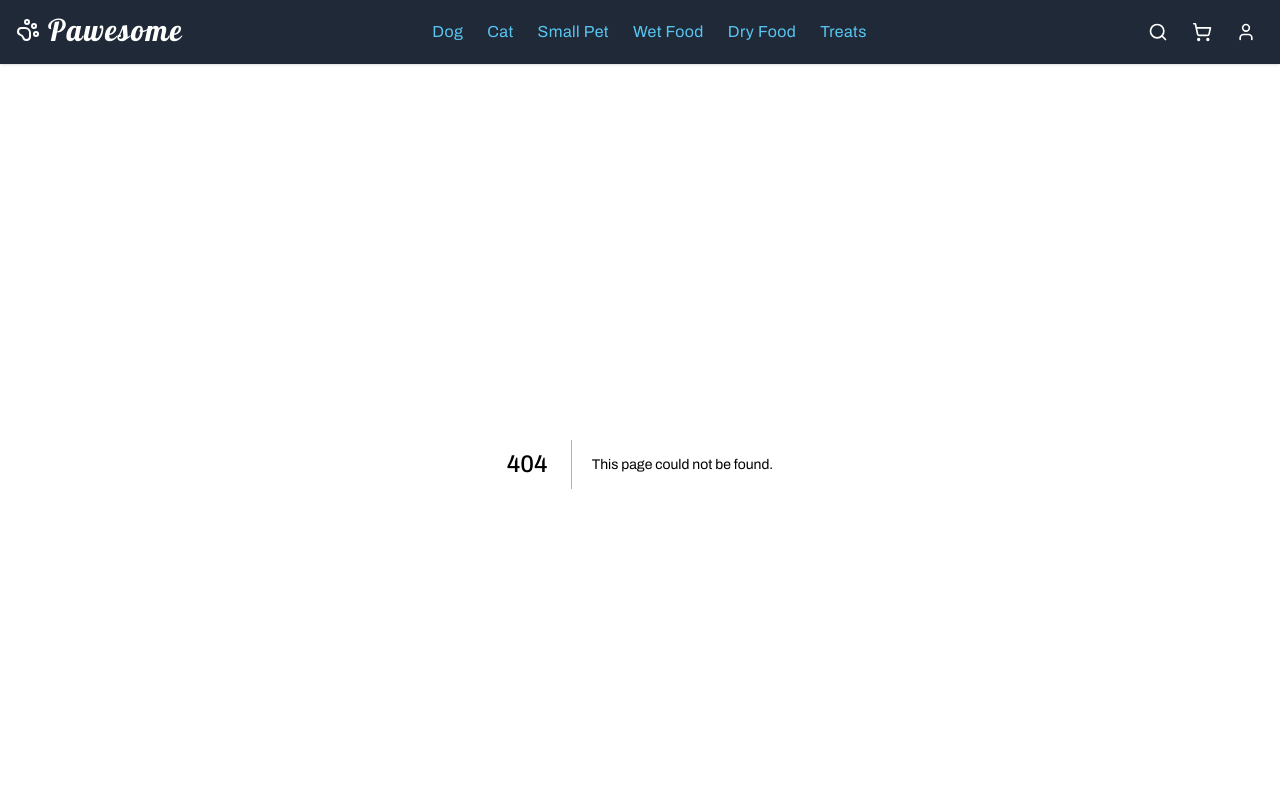
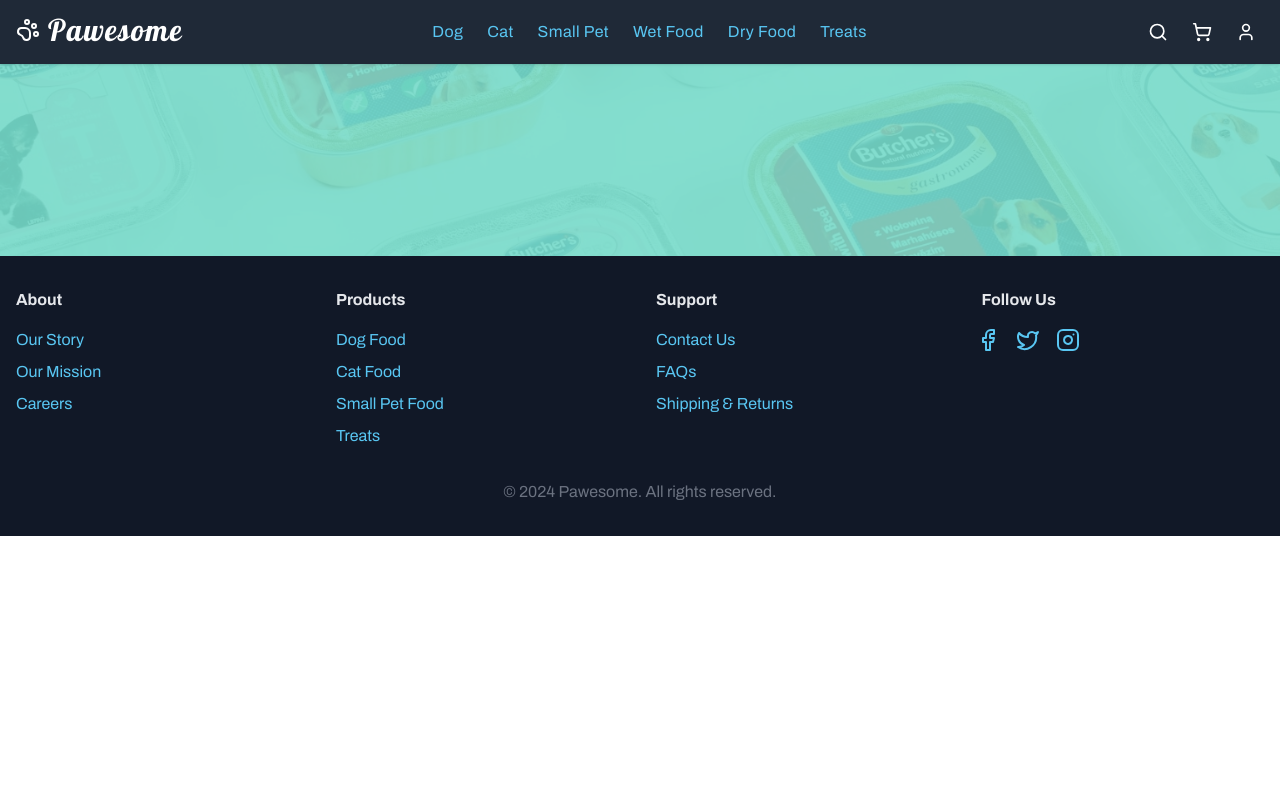
Before and after one commit to bsrblt/pawesome, a Next.js app: page /dog in a window 1280 px wide. Before the commit this address had no page. Shown: the top 800 px of the page. Built offline with nearby package versions, Linux system fonts and the light colour scheme.

Commit message:
initial commit

```diff
--- /dev/null
+++ b/app/dog/page.tsx
@@ -0,0 +1,19 @@
+import React from "react";
+
+const Dog = () => {
+  return (
+    <section className="bg-bermuda py-12 md:py-24 relative">
+      <div
+        className="absolute inset-0 opacity-10 z-0"
+        style={{
+          backgroundImage: "url('products1.jpg')",
+          backgroundSize: "cover",
+          backgroundPosition: "center",
+        }}
+      ></div>
+      <div className="container mx-auto px-4 grid md:grid-cols-2 gap-8 items-center relative z-10"></div>
+    </section>
+  );
+};
+
+export default Dog;
--- a/components/layout/Header.tsx
+++ b/components/layout/Header.tsx
@@ -40,7 +40,7 @@ const NavLink: React.FC<{ href: string; children: React.ReactNode }> = ({
 
 const navLinks = (
   <>
-    <NavLink href="#">Dog</NavLink>
+    <NavLink href="/dog">Dog</NavLink>
     <NavLink href="#">Cat</NavLink>
     <NavLink href="#">Small Pet</NavLink>
     <NavLink href="#">Wet Food</NavLink>
@@ -198,6 +198,8 @@ const Header: React.FC = () => {
   };
 
   //outsideclick
+
+  useEffect(() => {
     const handleOutsideClick = (event: MouseEvent) => {
       if (navRef.current && !navRef.current.contains(event.target as Node)) {
         if (showNavMenu) {
@@ -214,13 +216,11 @@ const Header: React.FC = () => {
         }
       }
     };
-
-  useEffect(() => {
     document.addEventListener("mousedown", handleOutsideClick);
     return () => {
       document.removeEventListener("mousedown", handleOutsideClick);
     };
-  }, [handleOutsideClick]);
+  }, [showAccMenu, showNavMenu, showCart, showSearch]);
 
   //smallscreen
   useEffect(() => {
```
Lines whose indentation alone changed are shown as unchanged.
